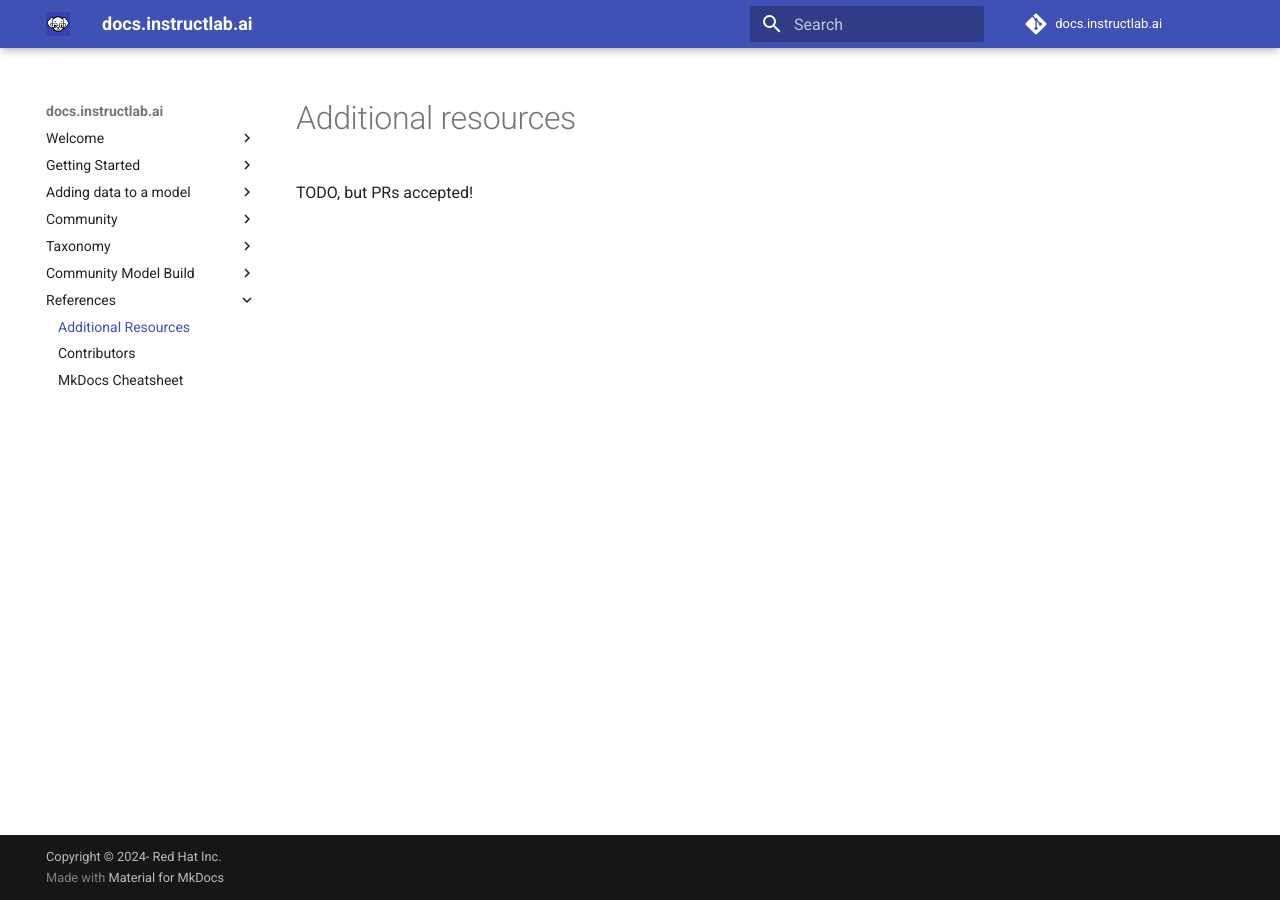
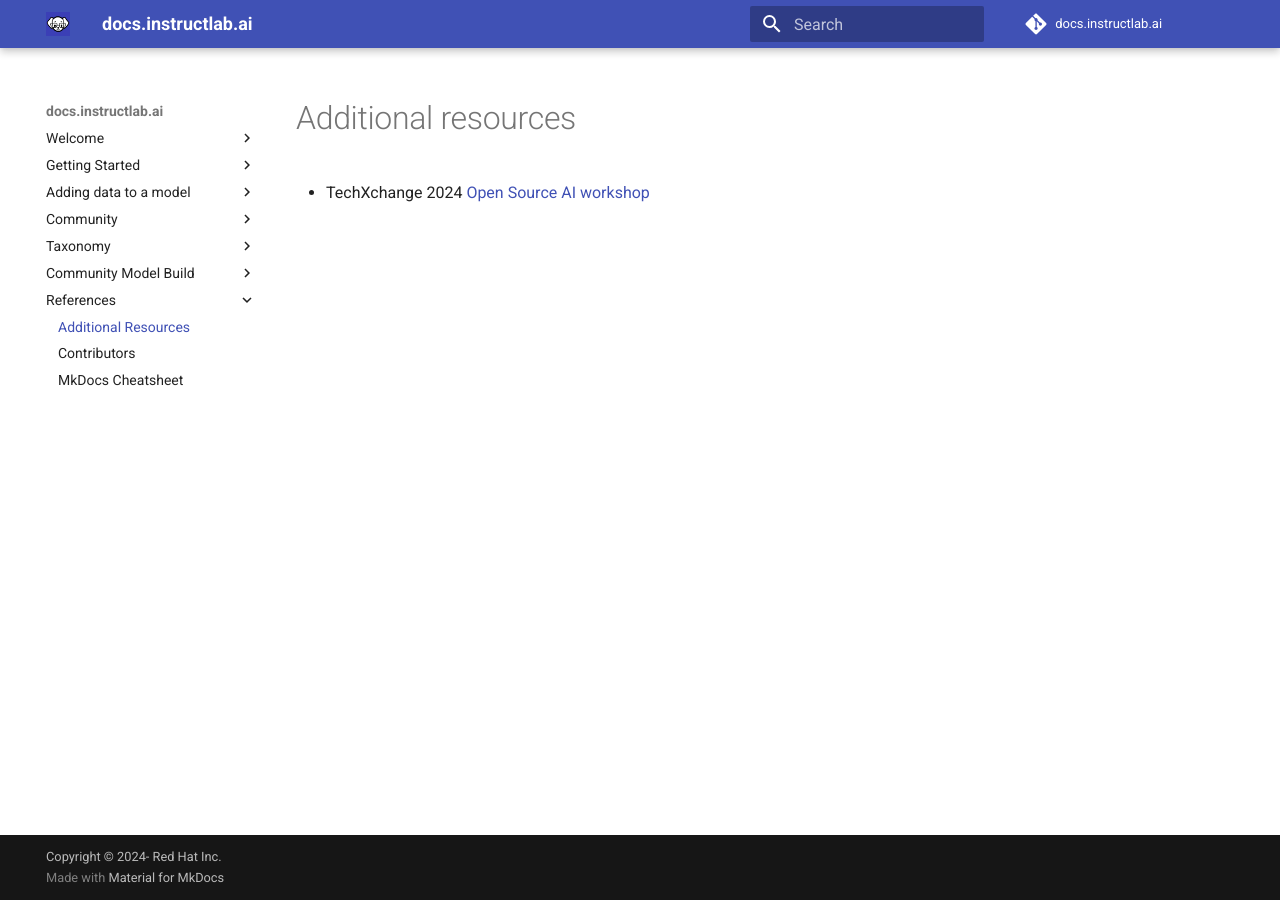
Before and after one commit to instructlab/docs.instructlab.ai, an MkDocs documentation site: the page built from docs/resources/RESOURCES.md, in a window 1280 px wide. Built offline with MkDocs 1.6.1 and Material for MkDocs 9.7.7, drawn with Linux system fonts in a browser that asks for light colours; comment, search, counter and statistics services are not loaded.

Commit message:
added techxchange 2024 opensource workshop

```diff
--- a/docs/resources/RESOURCES.md
+++ b/docs/resources/RESOURCES.md
@@ -1,3 +1,3 @@
 # Additional resources
 
-TODO, but PRs accepted!
+- TechXchange 2024 [Open Source AI workshop](https://ibm.github.io/opensource-ai-workshop/)
```
Also changed, not shown: docs/images/ilab_dog_512.png (added).
